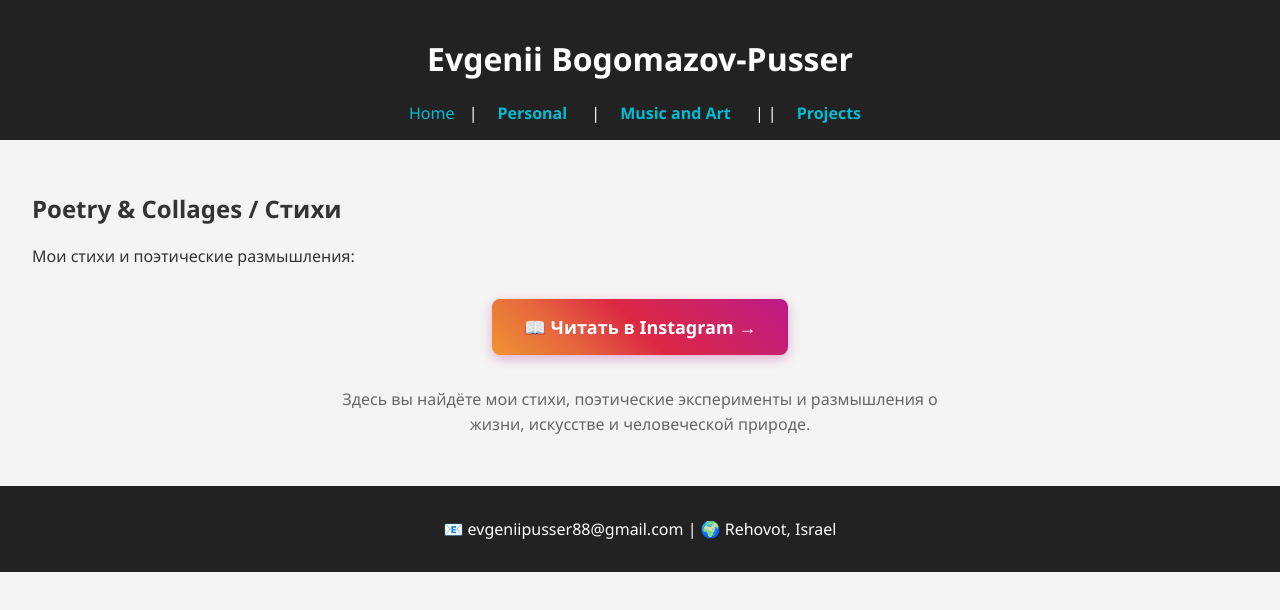
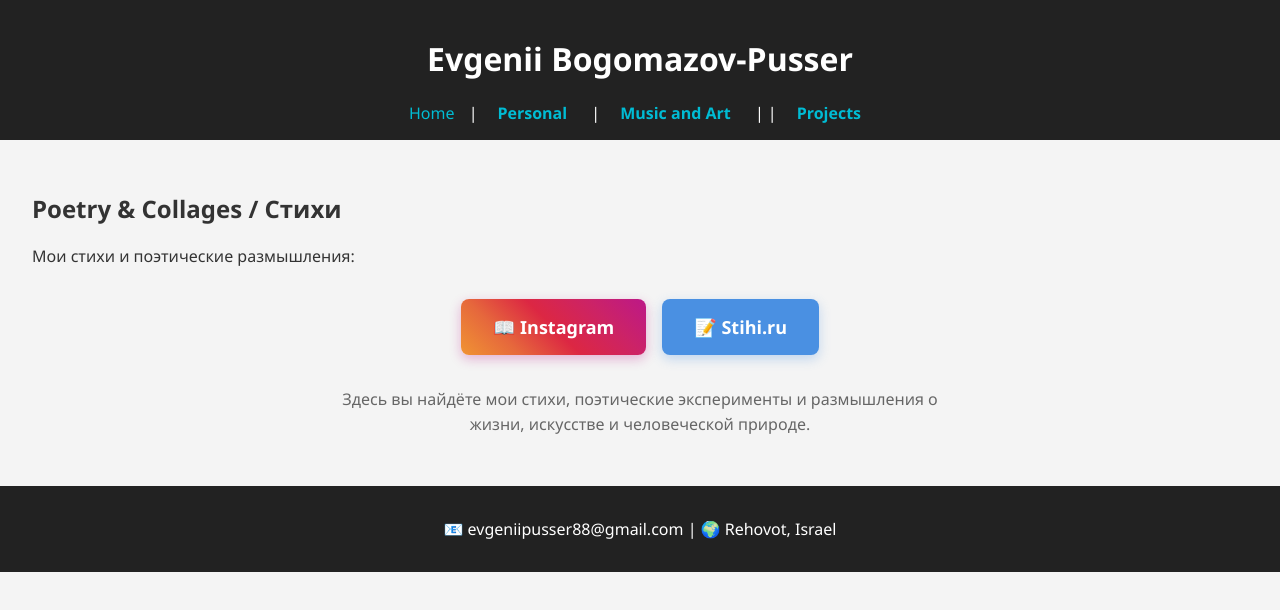
Before and after one commit to EvgeniyPusser/pusser-portfolio, a React (Create React App) app: page /poetry in a window 1280 px wide. Shown: the top 610 px of the page. Built offline with nearby package versions, Linux system fonts and the light colour scheme.

Commit message:
стиъи ру добавили

```diff
--- a/src/pages/Poetry.js
+++ b/src/pages/Poetry.js
@@ -10,6 +10,10 @@ export default function Poetry() {
           style={{
             textAlign: "center",
             margin: "2rem 0",
+            display: "flex",
+            gap: "1rem",
+            justifyContent: "center",
+            flexWrap: "wrap"
           }}
         >
           <a
@@ -29,7 +33,26 @@ export default function Poetry() {
               boxShadow: "0 4px 12px rgba(188,24,136,0.3)",
             }}
           >
-            📖 Читать в Instagram →
+            📖 Instagram
+          </a>
+
+          <a
+            href="https://stihi.ru/poems/"
+            target="_blank"
+            rel="noopener noreferrer"
+            style={{
+              display: "inline-block",
+              padding: "1rem 2rem",
+              background: "#4a90e2",
+              color: "white",
+              textDecoration: "none",
+              borderRadius: "8px",
+              fontSize: "18px",
+              fontWeight: "bold",
+              boxShadow: "0 4px 12px rgba(74,144,226,0.3)",
+            }}
+          >
+            📝 Stihi.ru
           </a>
         </div>
 
```
